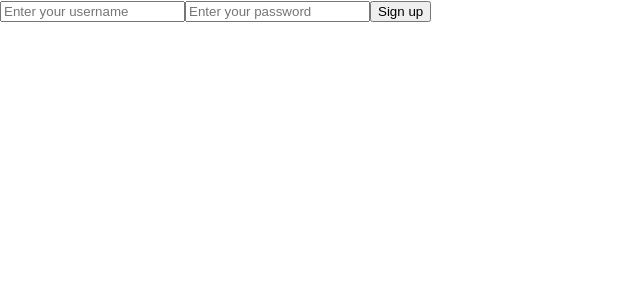
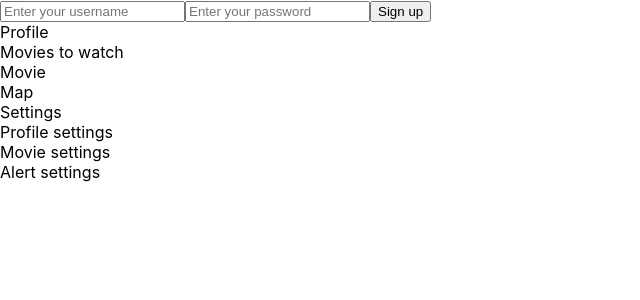
Before and after one commit to ayerest/moviepal-frontend, a React (Create React App) app in the folder moviepal-client/: page / in a window 1280 px wide. Shown: the top 300 px of the page, without its empty margins (0-640 px from the left). Built offline with nearby package versions, Linux system fonts and the light colour scheme.

Commit message:
added profile and settings component structure - super bare bones

```diff
--- a/moviepal-client/src/App.js
+++ b/moviepal-client/src/App.js
@@ -2,6 +2,8 @@ import React from 'react';
 import logo from './logo.svg';
 import './App.css';
 import Signup from './components/Signup'
+import Profile from './containers/Profile'
+import Settings from './containers/Settings'
 
 function App() {
   return (
@@ -9,6 +11,8 @@ function App() {
       <header className="">
       </header>
       <Signup />
+      <Profile />
+      <Settings />
     </div>
   );
 }
--- /dev/null
+++ b/moviepal-client/src/components/Movie.js
@@ -0,0 +1,14 @@
+import React, { Component } from 'react'
+
+
+class Movie extends Component {
+    render() {
+        return (
+            <div>
+                Movie
+            </div>
+        )
+    }
+}
+
+export default Movie
--- /dev/null
+++ b/moviepal-client/src/components/profile_components/Map.js
@@ -0,0 +1,14 @@
+import React, { Component } from 'react'
+
+
+class Map extends Component {
+    render() {
+        return (
+            <div>
+                Map
+            </div>
+        )
+    }
+}
+
+export default Map
--- /dev/null
+++ b/moviepal-client/src/components/settings_components/AlertSettings.js
@@ -0,0 +1,14 @@
+import React, { Component } from 'react'
+
+
+class AlertSettings extends Component {
+    render() {
+        return (
+            <div>
+                Alert settings
+            </div>
+        )
+    }
+}
+
+export default AlertSettings
--- /dev/null
+++ b/moviepal-client/src/components/settings_components/MovieSettings.js
@@ -0,0 +1,14 @@
+import React, { Component } from 'react'
+
+
+class MovieSettings extends Component {
+    render() {
+        return (
+            <div>
+                Movie settings
+            </div>
+        )
+    }
+}
+
+export default MovieSettings
--- /dev/null
+++ b/moviepal-client/src/components/settings_components/ProfileSettings.js
@@ -0,0 +1,14 @@
+import React, { Component } from 'react'
+
+
+class ProfileSettings extends Component {
+    render() {
+        return (
+            <div>
+                Profile settings
+            </div>
+        )
+    }
+}
+
+export default ProfileSettings
--- /dev/null
+++ b/moviepal-client/src/containers/Profile.js
@@ -0,0 +1,22 @@
+import React, { Component } from 'react'
+import Map from '../components/profile_components/Map'
+import ToWatchContainer from './ToWatchContainer'
+
+
+class Profile extends Component {
+    constructor() {
+        super()
+
+    }
+    render() {
+        return (
+            <div>
+                Profile
+                <ToWatchContainer />
+                <Map />
+            </div>
+        )
+    }
+}
+
+export default Profile
--- /dev/null
+++ b/moviepal-client/src/containers/Settings.js
@@ -0,0 +1,20 @@
+import React, { Component } from 'react'
+import ProfileSettings from '../components/settings_components/ProfileSettings'
+import MovieSettings from '../components/settings_components/MovieSettings'
+import AlertSettings from '../components/settings_components/AlertSettings'
+
+
+class Settings extends Component {
+    render() {
+        return (
+            <div>
+                Settings
+                <ProfileSettings />
+                <MovieSettings />
+                <AlertSettings />
+            </div>
+        )
+    }
+}
+
+export default Settings
--- /dev/null
+++ b/moviepal-client/src/containers/ToWatchContainer.js
@@ -0,0 +1,15 @@
+import React, { Component } from 'react'
+import Movie from '../components/Movie'
+
+class ToWatchContainer extends Component {
+    render() {
+        return (
+            <div>
+                Movies to watch
+                <Movie />
+            </div>
+        )
+    }
+}
+
+export default ToWatchContainer
```
Also changed, not shown: moviepal-client/src/components/MovieDetails.js (added, +14 -0 lines).
